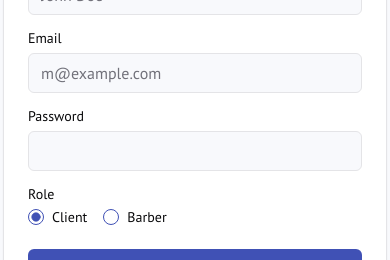
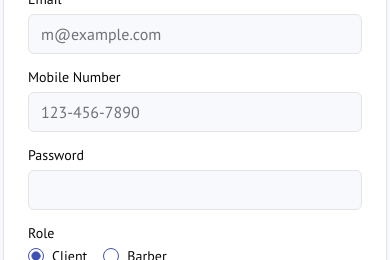
Before and after one commit to mhamidjamil/clipper, a Next.js app: page /signup in a window 390 px wide. Shown: the part 324-584 px from the top of the page. Built offline with nearby package versions, Linux system fonts and the light colour scheme; no server answers.

Commit message:
please add mobile number field after email it will be compelsery for bar

```diff
--- a/src/app/signup/page.tsx
+++ b/src/app/signup/page.tsx
@@ -25,6 +25,7 @@ export default function SignupPage() {
   const [email, setEmail] = useState('');
   const [password, setPassword] = useState('');
   const [name, setName] = useState('');
+  const [mobileNumber, setMobileNumber] = useState('');
   const [role, setRole] = useState<'client' | 'barber'>('client');
   const router = useRouter();
   const { toast } = useToast();
@@ -32,6 +33,16 @@ export default function SignupPage() {
 
   const handleSignup = async (e: React.FormEvent) => {
     e.preventDefault();
+
+    if (role === 'barber' && !mobileNumber) {
+      toast({
+        variant: 'destructive',
+        title: 'Signup Failed',
+        description: 'Mobile number is required for barbers.',
+      });
+      return;
+    }
+
     try {
       const userCredential = await createUserWithEmailAndPassword(
         auth,
@@ -45,6 +56,7 @@ export default function SignupPage() {
         email: user.email!,
         role,
         name,
+        mobileNumber: mobileNumber || undefined,
       };
 
       await setDoc(doc(db, 'users', user.uid), userProfile);
@@ -93,6 +105,19 @@ export default function SignupPage() {
               />
             </div>
             <div className="grid gap-2">
+              <Label htmlFor="mobileNumber">
+                Mobile Number {role === 'barber' && '(Required)'}
+              </Label>
+              <Input
+                id="mobileNumber"
+                type="tel"
+                placeholder="123-456-7890"
+                value={mobileNumber}
+                onChange={(e) => setMobileNumber(e.target.value)}
+                required={role === 'barber'}
+              />
+            </div>
+            <div className="grid gap-2">
               <Label htmlFor="password">Password</Label>
               <Input
                 id="password"
@@ -109,6 +134,7 @@ export default function SignupPage() {
                 defaultValue="client"
                 className="flex gap-4"
                 onValueChange={(value: 'client' | 'barber') => setRole(value)}
+                value={role}
               >
                 <div className="flex items-center space-x-2">
                   <RadioGroupItem value="client" id="client" />
--- a/src/lib/types.ts
+++ b/src/lib/types.ts
@@ -29,4 +29,5 @@ export interface UserProfile {
   email: string;
   role: 'client' | 'barber';
   name?: string;
+  mobileNumber?: string;
 }
```
Also changed, not shown: 1 other file (tests, documents, lock files or other folders).
